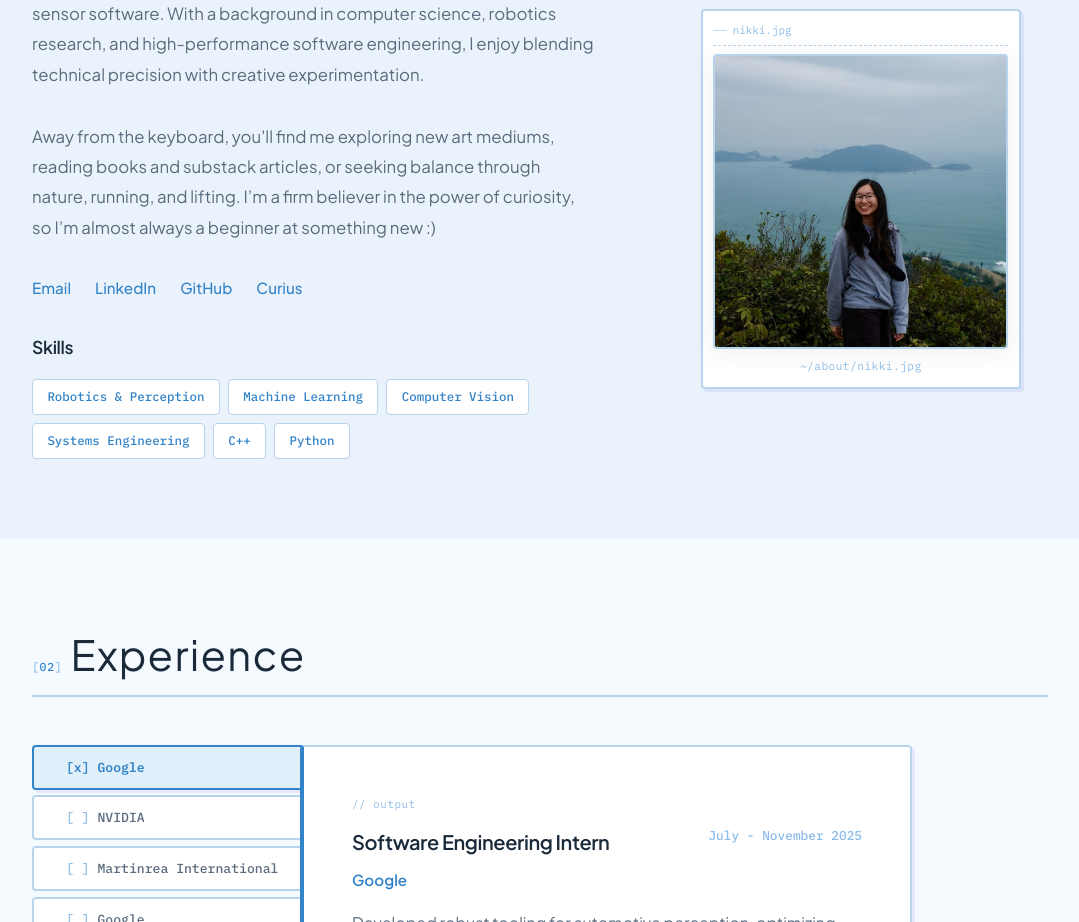
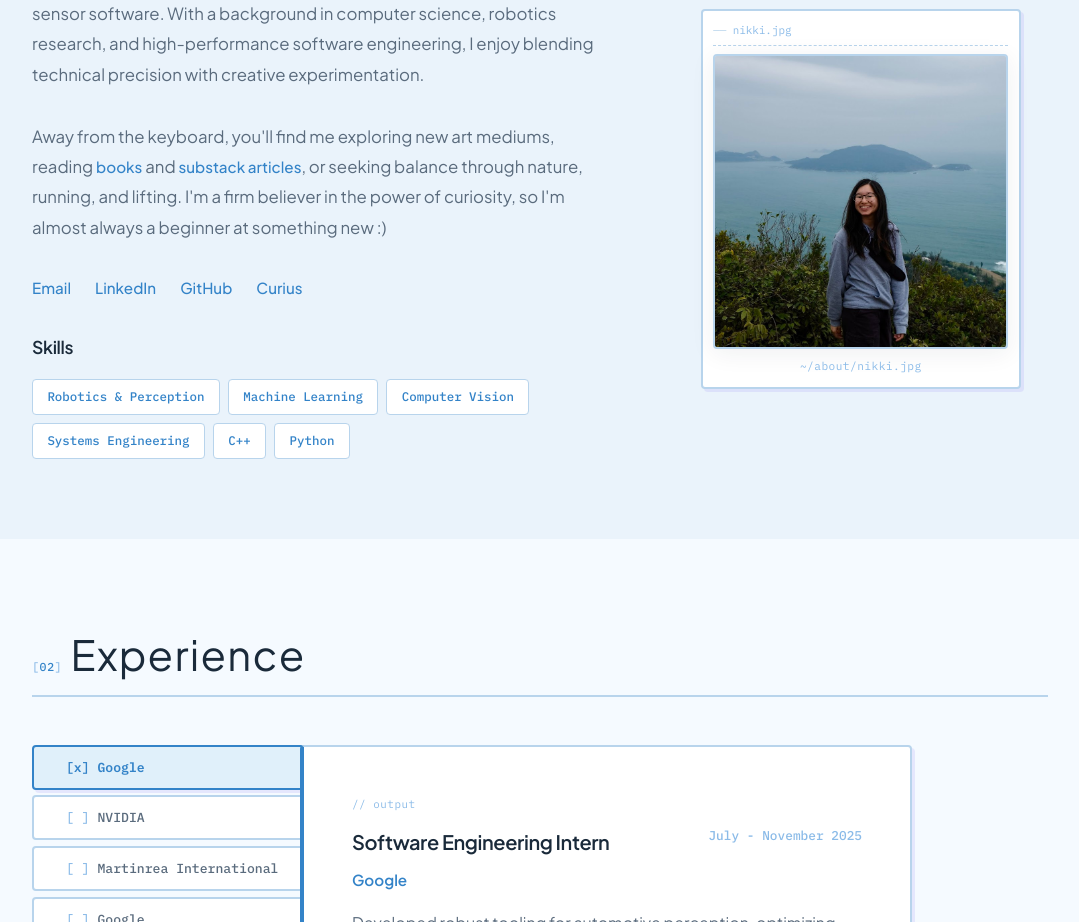
Before and after one commit to nikkiguo/nikkiguo.github.io, a React (Vite) app: page / in a window 1280 px wide. Shown: the part 880-1802 px from the top of the page, without its empty margins (100-1179 px from the left). Built offline with nearby package versions, Linux system fonts and the light colour scheme.

Commit message:
more about links!

```diff
--- a/src/components/About.jsx
+++ b/src/components/About.jsx
@@ -8,7 +8,7 @@ export default function About() {
         <div className="about-content">
           <div className="about-text">
             <p>I’m passionate about building systems that bridge the digital and physical worlds, whether it be in robotics, autonomous vehicles, or sensor software. With a background in computer science, robotics research, and high-performance software engineering, I enjoy blending technical precision with creative experimentation.</p>
-            <p>Away from the keyboard, you'll find me exploring new art mediums, reading books and substack articles, or seeking balance through nature, running, and lifting. I’m a firm believer in the power of curiosity, so I’m almost always a beginner at something new :)</p>
+            <p>Away from the keyboard, you'll find me exploring new art mediums, reading <a href="https://www.goodreads.com/user/show/193665669-nikki-guo" target="_blank" rel="noopener noreferrer" className="contact-link">books</a> and <a href="https://sincostangerines.substack.com/" target="_blank" rel="noopener noreferrer" className="contact-link">substack articles</a>, or seeking balance through nature, running, and lifting. I'm a firm believer in the power of curiosity, so I'm almost always a beginner at something new :)</p>
             <div className="contact-info">
               <a href="mailto:ng.nikkiguo@gmail.com" className="contact-link">Email</a>
               <a href="https://www.linkedin.com/in/nikkiguo" target="_blank" rel="noopener noreferrer" className="contact-link">LinkedIn</a>
```
